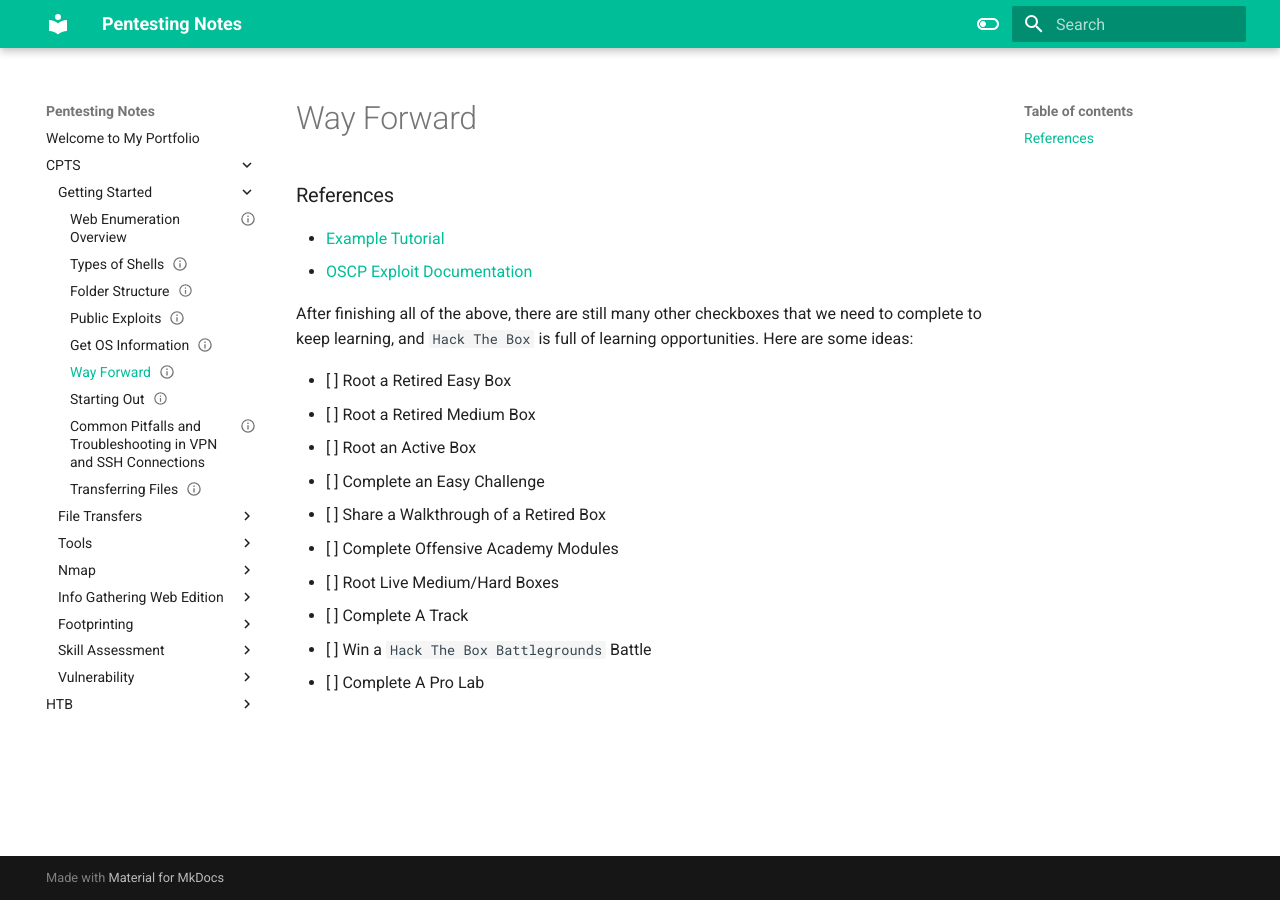
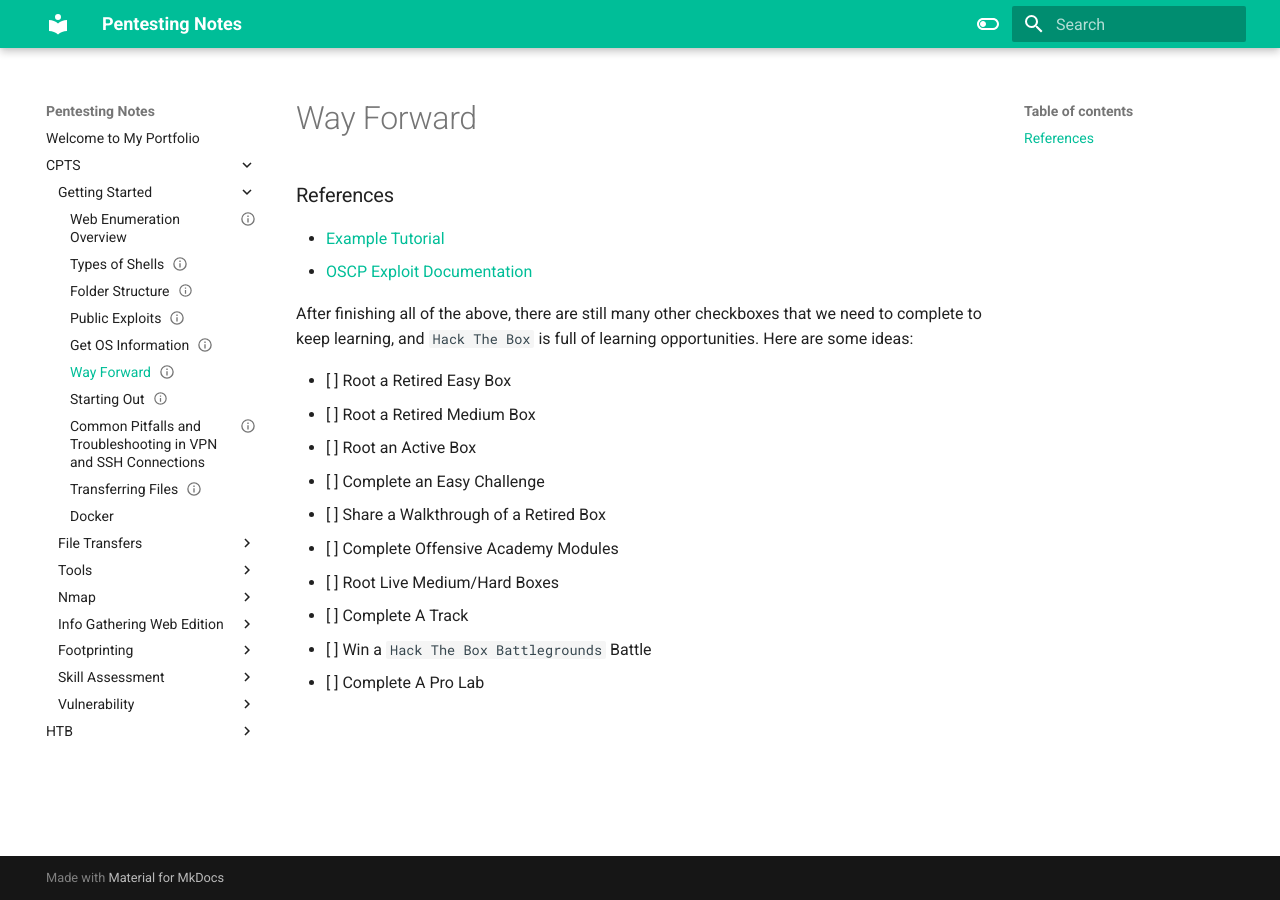
Before and after one commit to sammyHa/notes, an MkDocs documentation site: the page built from docs/CPTS/Getting Started/Way Forward.md, in a window 1280 px wide. Built offline with MkDocs 1.6.1 and Material for MkDocs 9.7.7, drawn with Linux system fonts in a browser that asks for light colours.

Commit message:
Update mkdocs.yml

```diff
--- a/mkdocs.yml
+++ b/mkdocs.yml
@@ -12,6 +12,7 @@ nav:
         - CPTS/Getting Started/Starting Out.md
         - CPTS/Getting Started/Common Pitfalls and Troubleshooting in VPN and SSH Connections.md
         - CPTS/Getting Started/Transferring Files.md
+        - CPTS/Getting Started/docker.md
     - File Transfers:
         - CPTS/File Transfers/Win File Transfer Methods.md
         - CPTS/File Transfers/Linux File Transfer Methods.md
```
